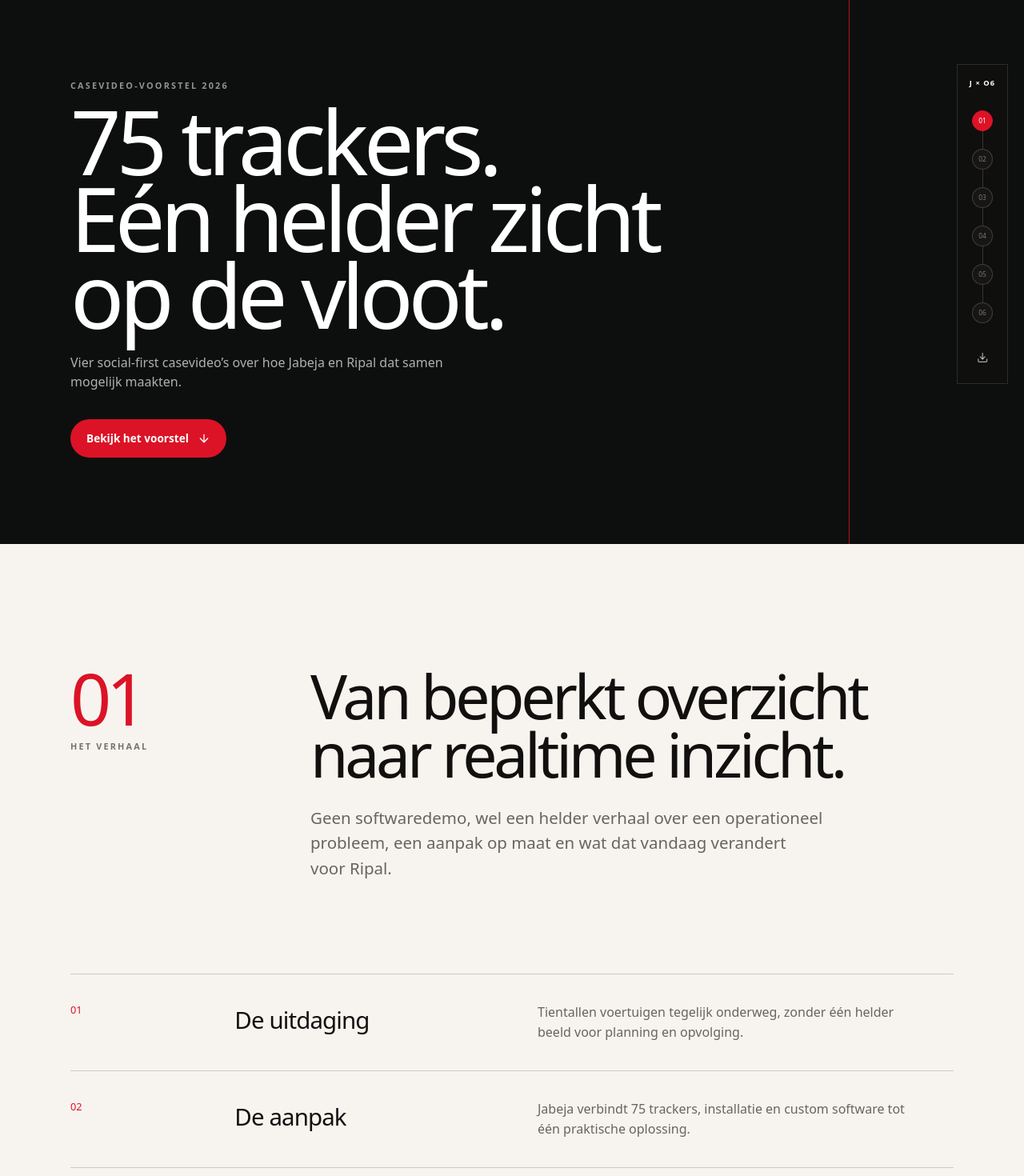
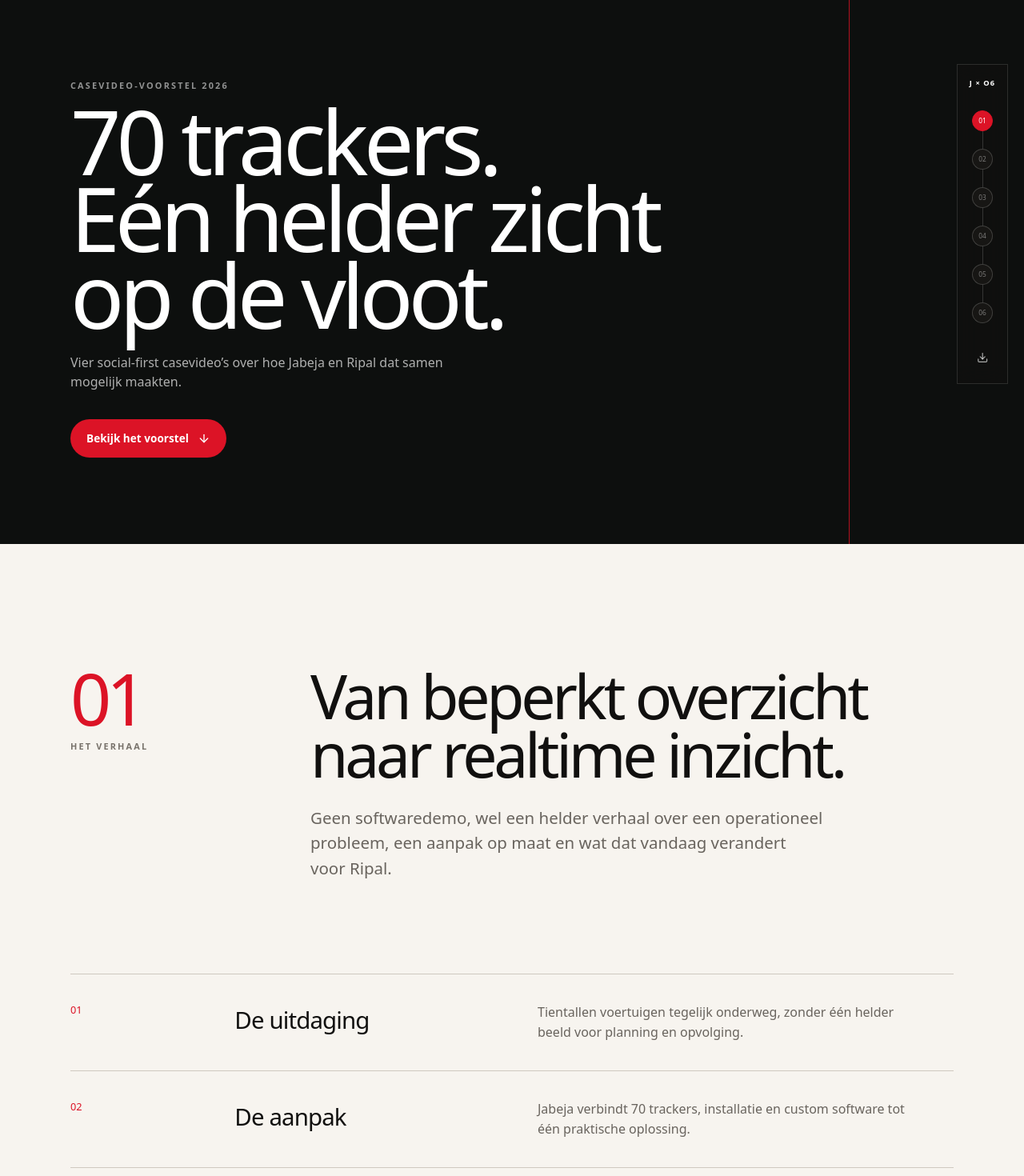
Before and after one commit to 6ftwardje/socialbrand.be, a Next.js app: page /voorstel/jabeja in a window 1280 px wide. Shown: the part 120-1590 px from the top of the page at 80% size. Built offline with nearby package versions, Linux system fonts and the light colour scheme; no server answers.

Commit message:
Correct Jabeja tracker count

```diff
--- a/components/proposal/JabejaProposalPage.tsx
+++ b/components/proposal/JabejaProposalPage.tsx
@@ -110,7 +110,7 @@
           </div>
           <div className="proposal-hero-copy">
             <p className="proposal-eyebrow light">{proposal.label}</p>
-            <h1>75 trackers.<br />Eén helder zicht<br />op de vloot.</h1>
+            <h1>70 trackers.<br />Eén helder zicht<br />op de vloot.</h1>
             <p>Vier social-first casevideo’s over hoe Jabeja en Ripal dat samen mogelijk maakten.</p>
             <div className="proposal-actions"><a href="#verhaal" className="proposal-button primary">Bekijk het voorstel <ArrowDown /></a></div>
           </div>
@@ -122,7 +122,7 @@
           <AnimateOnScroll><Heading number="01" eyebrow="Het verhaal" title="Van beperkt overzicht naar realtime inzicht." text="Geen softwaredemo, wel een helder verhaal over een operationeel probleem, een aanpak op maat en wat dat vandaag verandert voor Ripal." /></AnimateOnScroll>
           <div className="principles jab-principles">
             <article><span>01</span><h3>De uitdaging</h3><p>Tientallen voertuigen tegelijk onderweg, zonder één helder beeld voor planning en opvolging.</p></article>
-            <article><span>02</span><h3>De aanpak</h3><p>Jabeja verbindt 75 trackers, installatie en custom software tot één praktische oplossing.</p></article>
+            <article><span>02</span><h3>De aanpak</h3><p>Jabeja verbindt 70 trackers, installatie en custom software tot één praktische oplossing.</p></article>
             <article><span>03</span><h3>Het bewijs</h3><p>De mensen van Ripal vertellen wat realtime inzicht concreet betekent in hun werkdag.</p></article>
           </div>
         </section>
@@ -188,7 +188,7 @@
           <ol className="process-list">{proposal.process.map((item, index) => <li key={item}><span>{String(index + 1).padStart(2, "0")}</span><p>{item}</p></li>)}</ol>
         </section>
 
-        <section className="proposal-cta"><div className="proposal-container"><p className="proposal-eyebrow light">Jabeja × Office6</p><h2>Klaar om 75 trackers een menselijk verhaal te geven?</h2><p>Een compacte case die Ripal met trots kan delen en Jabeja gericht kan inzetten om nieuwe vlootklanten te bereiken.</p><div className="proposal-actions"><button className="proposal-button primary" onClick={() => setModal(true)}>Voorstel bespreken <ArrowRight /></button><a className="proposal-button secondary" href="mailto:hello@office6.be?subject=Jabeja%20%E2%80%94%20aanpassingen%20casevideo-voorstel">Vraag een aanpassing</a></div></div></section>
+        <section className="proposal-cta"><div className="proposal-container"><p className="proposal-eyebrow light">Jabeja × Office6</p><h2>Klaar om 70 trackers een menselijk verhaal te geven?</h2><p>Een compacte case die Ripal met trots kan delen en Jabeja gericht kan inzetten om nieuwe vlootklanten te bereiken.</p><div className="proposal-actions"><button className="proposal-button primary" onClick={() => setModal(true)}>Voorstel bespreken <ArrowRight /></button><a className="proposal-button secondary" href="mailto:hello@office6.be?subject=Jabeja%20%E2%80%94%20aanpassingen%20casevideo-voorstel">Vraag een aanpassing</a></div></div></section>
       </main>
 
       <footer className="proposal-footer"><div className="proposal-container"><div><strong>Jabeja × Office6</strong><p>Vertrouwelijk voorstel · Enkel bestemd voor interne evaluatie</p><p className="print-date">Gegenereerd op {proposal.generatedOn}</p></div><Image src="/logos/office6-black-6.png" alt="Office6" width={590} height={104} /><div><a href="https://office6.be">office6.be</a><a href="mailto:hello@office6.be">hello@office6.be</a></div></div></footer>
```
